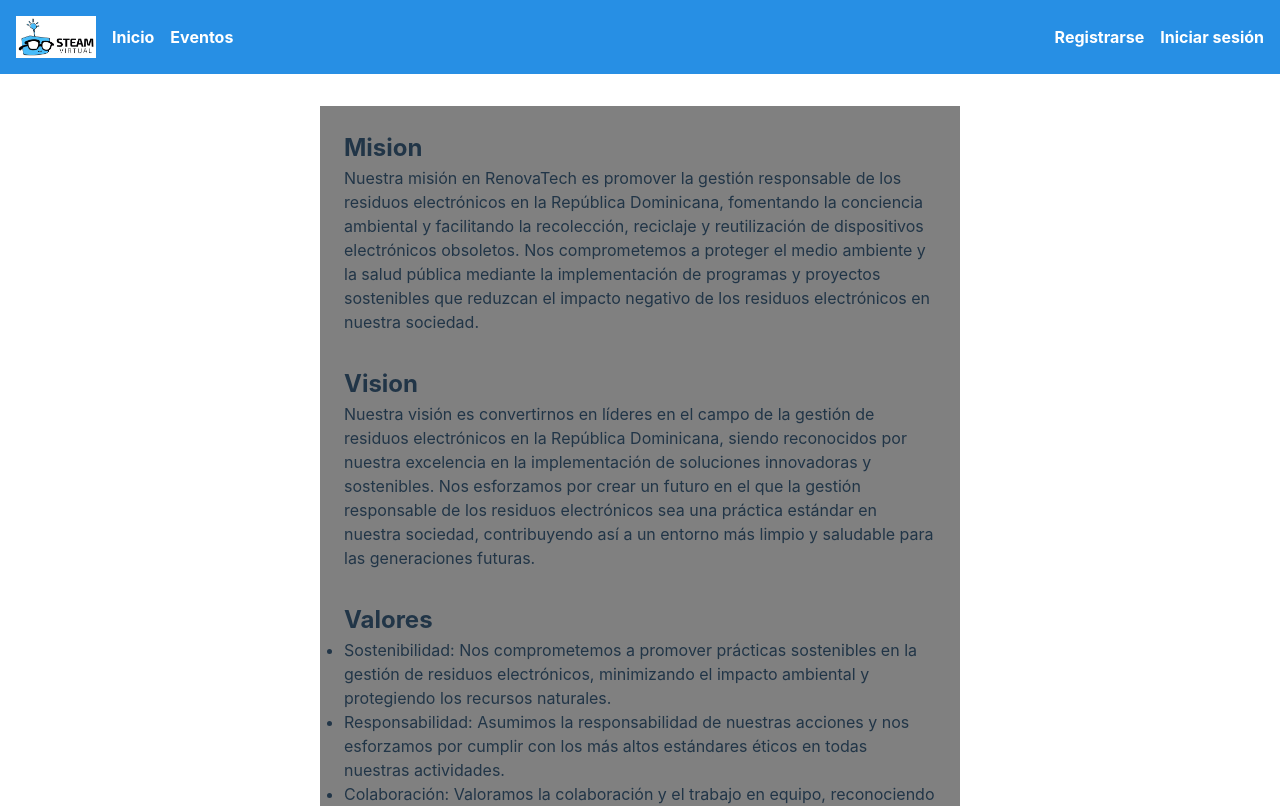
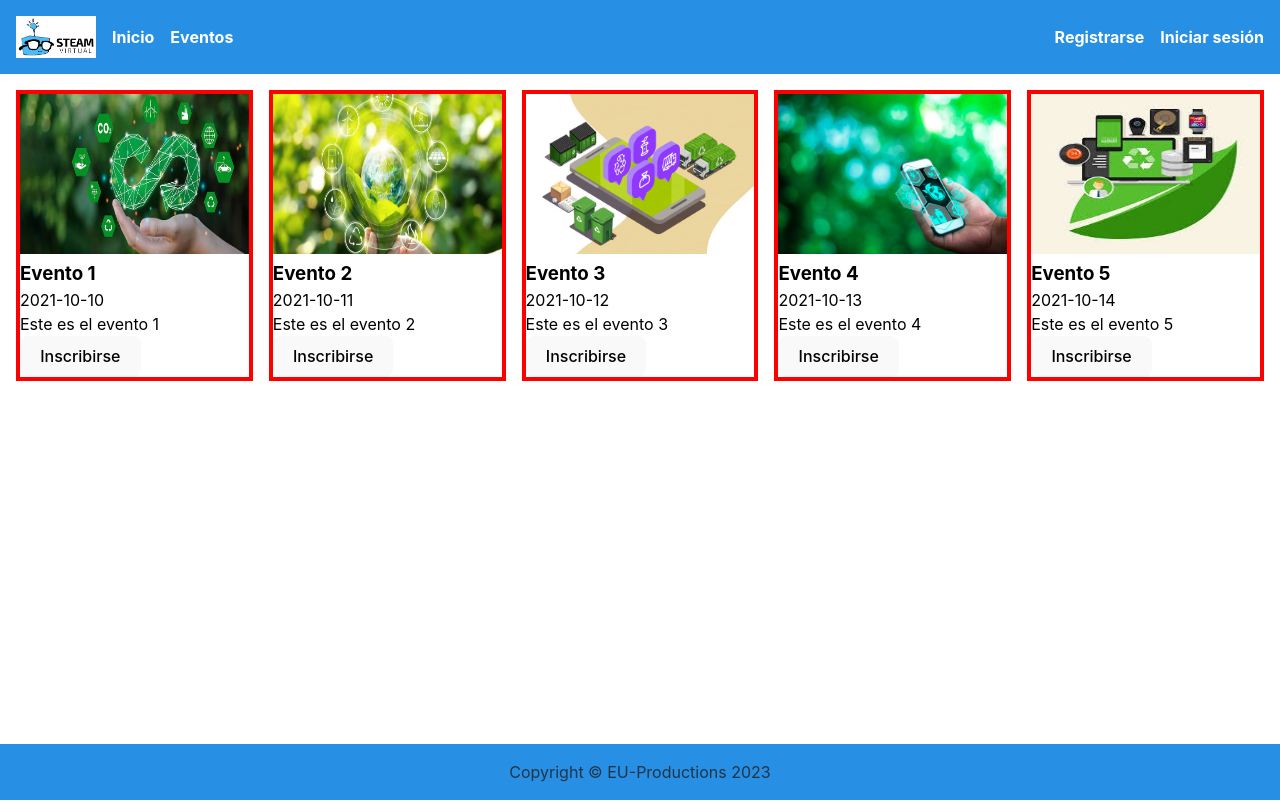
Before and after one commit to EmmaVargas19/Proyecto-Final-TDS, a React (Vite) app in the folder vite-project/: page /eventos in a window 1280 px wide. Shown: the top 806 px of the page. Built offline with nearby package versions, Linux system fonts and the light colour scheme.

Commit message:
mision, vision, valores y eventos
mision, vision, valores (parcialmente terminado) y eventos

```diff
--- a/vite-project/src/App.css
+++ b/vite-project/src/App.css
@@ -114,6 +114,22 @@
   color: white;
 }
 
+.evento {
+  color: black;
+  border: 0.3rem solid red;
+}
+
+.evento img {
+  width: 100%;
+  height: 10rem;
+}
+.gridejem {
+  margin: 1rem;
+  display: grid;
+  grid-template-columns: repeat(auto-fit, minmax(200px, 1fr));
+  gap: 1rem;
+}
+
 .footerContainer {
   margin-top: auto;
   background-color: var(--colorNav);
--- a/vite-project/src/App.jsx
+++ b/vite-project/src/App.jsx
@@ -1,6 +1,6 @@
 import { Routes, Route } from "react-router-dom";
 import {NavBarr} from './NavBarr'
-import {SobreNosotros} from './SobreNosotros'
+import { Eventos } from "./Eventos";
 import {Register} from './Register'
 import {Login} from './Login'
 import './App.css'
@@ -12,7 +12,7 @@ function App() {
       <Routes>
         <Route path="/" element={<NavBarr/>}>
           <Route index element={<Inicio/>}/>
-          <Route path="/eventos" element={<SobreNosotros/>}/>
+          <Route path="/eventos" element={<Eventos/>}/>
           <Route path="/register" element={<Register/>}/>
           <Route path="/login" element={<Login/>}/>
         </Route>
--- /dev/null
+++ b/vite-project/src/Eventos.jsx
@@ -0,0 +1,39 @@
+import { ToastContainer } from 'react-toastify';
+import { useContext } from "react";
+import { contextName } from "./context/myContext";
+import 'react-toastify/dist/ReactToastify.css';
+import './App.css'
+
+export function Eventos() {
+const events = [
+    {name: "Evento 1", date: "2021-10-10", description: "Este es el evento 1", img: "src/assets/img1.jpeg", id: 1}
+    ,
+    {name: "Evento 2", date: "2021-10-11", description: "Este es el evento 2", img: "src/assets/img2.jpeg", id: 2}
+    ,
+    {name: "Evento 3", date: "2021-10-12", description: "Este es el evento 3", img: "src/assets/img3.jpeg", id: 3}
+    ,
+    {name: "Evento 4", date: "2021-10-13", description: "Este es el evento 4", img: "src/assets/img4.jpeg", id: 4}
+    ,
+    {name: "Evento 5", date: "2021-10-14", description: "Este es el evento 5", img: "src/assets/img5.jpeg", id: 5}]
+
+const {user, normal, toastify} = useContext(contextName)
+
+const mapeo = events.map((obj) => (
+    <div key={obj.id} className="evento">
+        <img src={obj.img} alt={`Evento ${obj.id}`} title={`Imagen del evento ${obj.name}`} />
+        <h3>{obj.name}</h3>
+        <p>{obj.date}</p>
+        <p>{obj.description}</p>
+        <button onClick={()=> user ? normal : toastify("No puedes inscribirte si no estas registrado")}>Inscribirse</button>
+    </div>
+))
+
+
+
+  return (
+    <div className='gridejem'>
+        {mapeo}
+        <ToastContainer/>
+    </div>
+  )
+}
--- a/vite-project/src/Inicio.jsx
+++ b/vite-project/src/Inicio.jsx
@@ -1,5 +1,6 @@
 import {useEffect, useState} from 'react'
 import { motion } from 'framer-motion';
+import { SobreNosotros } from './SobreNosotros';
 import './App.css'
 
 export function Inicio() {
@@ -25,7 +26,8 @@ useEffect(()=>{
     };
 
   return (
-    <div className="carousel">
+    <>
+    <div className='carousel'>
       <motion.div
         className="slide-container"
         style={{
@@ -54,5 +56,7 @@ useEffect(()=>{
       <button onClick={goToPrevSlide} className="prev-button">◀</button>
       <button onClick={goToNextSlide} className="next-button">▶</button>
     </div>
+    <SobreNosotros/>
+    </>
   )
 }
--- a/vite-project/src/NavBarr.jsx
+++ b/vite-project/src/NavBarr.jsx
@@ -1,26 +1,8 @@
 import { Link, Outlet } from "react-router-dom";
-import { ToastContainer, toast } from 'react-toastify';
-import { useContext, useEffect, useRef } from "react";
-import { contextName } from "./context/myContext";
-import 'react-toastify/dist/ReactToastify.css';
 import './App.css'
 
 
 export function NavBarr() {
-const {user} = useContext(contextName)
-const refe = useRef(null)
-
-useEffect(()=>{
-if(user){
-  console.log("si")
-} else {
-  refe.current.addEventListener('click', (event)=>{
-    event.preventDefault()
-    toast.error("No puedes acceder al apartado de eventos hasta que inicies sesion")
-  })
-}
-
-},[])
   return (
     <>
     <div className="navbar">
@@ -28,7 +10,7 @@ if(user){
     <div className="hijo">
     <img src="src/assets/WhatsApp Image 2024-02-29 at 2.26.29 PM.jpeg" alt="" />
     <li><Link to={'/'}>Inicio</Link></li>
-    <li><Link to={'/eventos'} ref={refe}>Eventos</Link></li>
+    <li><Link to={'/eventos'}>Eventos</Link></li>
     </div>
     <div className="hijo">
     <li><Link to={'/register'}>Registrarse</Link></li>
@@ -40,7 +22,6 @@ if(user){
     <footer className="footerContainer">
       <p>Copyright © EU-Productions 2023</p>
     </footer>
-    <ToastContainer/>
     </>
   )
 }
--- a/vite-project/src/context/MyContext.jsx
+++ b/vite-project/src/context/MyContext.jsx
@@ -1,9 +1,18 @@
 import { createContext, useState } from "react";
+import { toast } from 'react-toastify';
 import '../App.css'
 export const contextName = createContext()
 
 export function MyContext ({children}){
 const [user, setUser] = useState(null)
+
+function normal (){
+    setUser("normal")
+}
+
+function toastify (value){
+    toast.error(value)
+}
 
 
 function ejem (){
@@ -12,7 +21,9 @@ function ejem (){
 return (
     <contextName.Provider value={{
         user,
-        ejem
+        ejem,
+        normal,
+        toastify
     }}>
         {children}
     </contextName.Provider>
```
